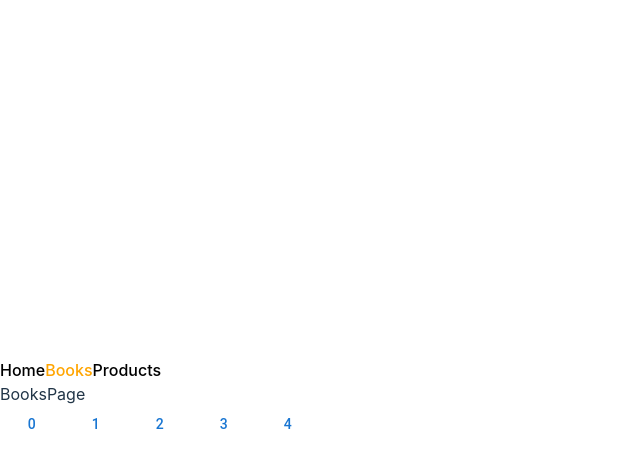
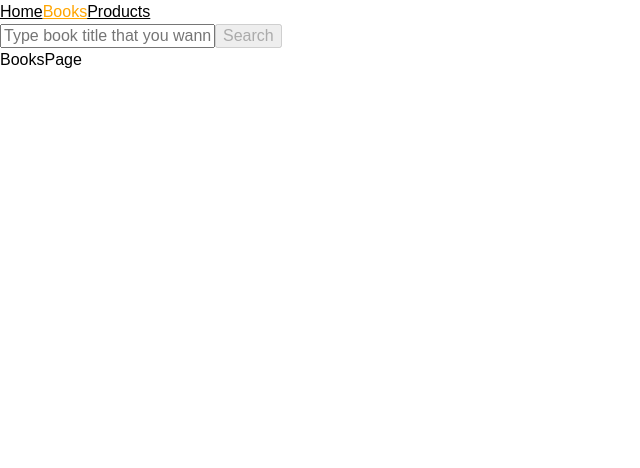
Before and after one commit to Irgey/books-table-react, a React (Vite) app: page /books in a window 1280 px wide. Shown: the top 468 px of the page, without its empty margins (0-640 px from the left). Built offline with nearby package versions, Linux system fonts and the light colour scheme.

Commit message:
routing logic complete

```diff
--- a/package.json
+++ b/package.json
@@ -17,6 +17,7 @@
     "@tanstack/react-query-devtools": "^4.29.13",
     "aos": "^3.0.0-beta.6",
     "axios": "^1.4.0",
+    "modern-normalize": "^2.0.0",
     "react": "^18.2.0",
     "react-dom": "^18.2.0",
     "react-markdown": "^8.0.7",
--- a/src/App.css
+++ /dev/null
@@ -1,28 +0,0 @@
-*,
-*:before,
-*:after {
-  box-sizing: border-box;
-}
-body {
-  font-family: sans-serif;
-  line-height: 1.5;
-}
-h1,
-h2,
-h3,
-h4,
-h5,
-h6,
-p {
-  margin: 0;
-}
-ul,
-ol {
-  margin: 0;
-  padding: 0;
-}
-img {
-  display: block;
-  max-width: 100%;
-  height: auto;
-}
--- a/src/App.jsx
+++ b/src/App.jsx
@@ -17,8 +17,10 @@ const App = () => {
       </nav>
       <Routes>
         <Route path="/" element={<HomePage />} />
-        <Route path="/books" element={<BooksPage />} />
-        <Route path="/books/:bookId" element={<BooksDetails />} />
+        <Route path="/books" element={<BooksPage />}>
+          {" "}
+          <Route path="/books/:bookId" element={<BooksDetails />} />
+        </Route>
         <Route path="*" element={<NotFoundPage />} />
       </Routes>
     </div>
--- a/src/components/BookDetails/BooksDetails.jsx
+++ b/src/components/BookDetails/BooksDetails.jsx
@@ -1,6 +1,111 @@
-import { useParams } from "react-router-dom";
+import { useQuery } from "@tanstack/react-query";
+import TableCell, { tableCellClasses } from "@mui/material/TableCell";
+import TableRow from "@mui/material/TableRow";
+import s from "../../pages/styles.module.css";
+import { getFullInfoById } from "../../services/books-api";
+import { ReactMarkdown } from "react-markdown/lib/react-markdown";
+import rehypeRaw from "rehype-raw";
+import { styled } from "@mui/material";
+import { useParams, useSearchParams } from "react-router-dom";
 
 export const BooksDetails = () => {
-  const { bookId } = useParams();
-  return <div>BooksDetails - {bookId}</div>;
+  const [searchParams, setSearchParams] = useSearchParams();
+  const bookId = searchParams.get("details");
+  const { data: detailedData, refetch: refetchBookData } = useQuery({
+    queryKey: ["bookInfo", bookId],
+    queryFn: () => getFullInfoById(bookId),
+    keepPreviousData: true,
+  });
+
+  return (
+    <StyledTableRow>
+      <StyledTableCell colSpan={4}>
+        <div data-aos="fade-up">
+          {detailedData && (
+            <>
+              <h2>
+                <span>{detailedData.volumeInfo.title}</span>
+                {detailedData.volumeInfo.subtitle && (
+                  <span>,{detailedData.volumeInfo.subtitle}</span>
+                )}
+              </h2>
+              <div className={s.contentWrapper}>
+                <div>
+                  {" "}
+                  <img src={detailedData.volumeInfo.imageLinks.thumbnail} />
+                </div>
+                <ul className={s.contentList}>
+                  {detailedData.volumeInfo.authors && (
+                    <li>
+                      <p>
+                        <b>Author: </b>
+                        {detailedData.volumeInfo.authors.join(", ")}
+                      </p>
+                    </li>
+                  )}
+                  {detailedData.volumeInfo.publisher && (
+                    <li>
+                      <p>
+                        <b>Publisher: </b>
+                        {detailedData.volumeInfo.publisher},
+                        {detailedData.volumeInfo.publishedDate}
+                      </p>
+                    </li>
+                  )}
+                  {detailedData.volumeInfo.printType && (
+                    <li>
+                      <p>
+                        <b>Print type: </b>
+                        {detailedData.volumeInfo.printType}
+                      </p>
+                    </li>
+                  )}
+                  {detailedData.volumeInfo.pageCount && (
+                    <li>
+                      <p>
+                        <b>Page count: </b>
+                        {detailedData.volumeInfo.pageCount}
+                      </p>
+                    </li>
+                  )}
+                  {detailedData.volumeInfo.description && (
+                    <li>
+                      {" "}
+                      <b>Description: </b>
+                      <ReactMarkdown
+                        className={s.descrContainer}
+                        rehypePlugins={[rehypeRaw]}
+                      >
+                        {detailedData.volumeInfo.description}
+                      </ReactMarkdown>{" "}
+                    </li>
+                  )}
+                </ul>
+              </div>
+            </>
+          )}
+        </div>
+      </StyledTableCell>
+    </StyledTableRow>
+  );
 };
+
+const StyledTableCell = styled(TableCell)(({ theme }) => ({
+  [`&.${tableCellClasses.head}`]: {
+    backgroundColor: theme.palette.primary.light,
+    color: theme.palette.common.white,
+  },
+  [`&.${tableCellClasses.body}`]: {
+    fontSize: 14,
+  },
+}));
+
+const StyledTableRow = styled(TableRow)(({ theme }) => ({
+  "&:nth-of-type(odd)": {
+    backgroundColor: theme.palette.action.hover,
+  },
+  // hide last border
+  "&:last-child td, &:last-child th": {
+    border: 0,
+  },
+}));
--- a/src/index.css
+++ b/src/index.css
@@ -1,69 +1,28 @@
-:root {
-  font-family: Inter, system-ui, Avenir, Helvetica, Arial, sans-serif;
+*,
+*:before,
+*:after {
+  box-sizing: border-box;
+}
+body {
+  font-family: sans-serif;
   line-height: 1.5;
-  font-weight: 400;
-
-  color-scheme: light dark;
-  color: rgba(255, 255, 255, 0.87);
-  background-color: #242424;
-
-  font-synthesis: none;
-  text-rendering: optimizeLegibility;
-  -webkit-font-smoothing: antialiased;
-  -moz-osx-font-smoothing: grayscale;
-  -webkit-text-size-adjust: 100%;
 }
-
-a {
-  font-weight: 500;
-  color: #646cff;
-  text-decoration: inherit;
+h1,
+h2,
+h3,
+h4,
+h5,
+h6,
+p {
+  margin: 0;
 }
-a:hover {
-  color: #535bf2;
+ul,
+ol {
+  margin: 0;
+  padding: 0;
 }
-
-body {
-  margin: 0;
-  display: flex;
-  place-items: center;
-  min-width: 320px;
-  min-height: 100vh;
+img {
+  display: block;
+  max-width: 100%;
+  height: auto;
 }
-
-h1 {
-  font-size: 3.2em;
-  line-height: 1.1;
-}
-
-button {
-  border-radius: 8px;
-  border: 1px solid transparent;
-  padding: 0.6em 1.2em;
-  font-size: 1em;
-  font-weight: 500;
-  font-family: inherit;
-  background-color: #1a1a1a;
-  cursor: pointer;
-  transition: border-color 0.25s;
-}
-button:hover {
-  border-color: #646cff;
-}
-button:focus,
-button:focus-visible {
-  outline: 4px auto -webkit-focus-ring-color;
-}
-
-@media (prefers-color-scheme: light) {
-  :root {
-    color: #213547;
-    background-color: #ffffff;
-  }
-  a:hover {
-    color: #747bff;
-  }
-  button {
-    background-color: #f9f9f9;
-  }
-}
--- a/src/main.jsx
+++ b/src/main.jsx
@@ -3,6 +3,7 @@ import App from "./App.jsx";
 import "./index.css";
 import { QueryClient, QueryClientProvider } from "@tanstack/react-query";
 import { BrowserRouter } from "react-router-dom";
+import "modern-normalize";
 const queryClient = new QueryClient();
 ReactDOM.createRoot(document.getElementById("root")).render(
   <QueryClientProvider client={queryClient}>
--- a/src/pages/BooksPage.jsx
+++ b/src/pages/BooksPage.jsx
@@ -10,61 +10,63 @@ import Paper from "@mui/material/Paper";
 import React, { useEffect, useState } from "react";
 import s from "./styles.module.css";
 import { getFullInfoById, searchByQuery } from "../services/books-api";
-import { ReactMarkdown } from "react-markdown/lib/react-markdown";
-import rehypeRaw from "rehype-raw";
 import { Button, Skeleton, styled } from "@mui/material";
-import AOS from "aos";
-import { useNavigate } from "react-router-dom";
+import { Outlet, useNavigate, useSearchParams } from "react-router-dom";
+import { BooksDetails } from "../components/BookDetails/BooksDetails";
 
 export const BooksPage = () => {
+  const [searchParams, setSearchParams] = useSearchParams();
+  const searchQuery = searchParams.get("q");
+  const currentDetails = searchParams.get("details");
   const [currentId, setCurrentId] = useState("");
-
   const [query, setQuery] = useState("");
-  useEffect(() => {
-    AOS.init({
-      duration: 1000,
-    });
-  }, []);
   const {
     data: tableBooks,
     isLoading,
     refetch: getSearchedBooks,
   } = useQuery({
     queryKey: ["books"],
-    queryFn: () => searchByQuery(query),
+    queryFn: () => searchByQuery(searchQuery),
     enabled: false,
   });
 
   const { data: detailedData, refetch: refetchBookData } = useQuery({
-    queryKey: ["bookInfo", currentId],
-    queryFn: () => getFullInfoById(currentId),
+    queryKey: ["bookInfo", currentDetails],
+    queryFn: () => getFullInfoById(currentDetails),
     enabled: false,
     keepPreviousData: true,
   });
-
+  useEffect(() => {
+    console.dir(searchQuery);
+    searchQuery && getSearchedBooks();
+  }, [searchQuery, getSearchedBooks]);
   useEffect(() => {
     currentId && refetchBookData();
   }, [currentId, refetchBookData]);
 
+  const navigate = useNavigate();
   const handleRowClick = (id) => {
+    if (currentId === id) {
+      setCurrentId("");
+      return;
+      // navigate('/books')
+    }
     setCurrentId(id);
+
+    setSearchParams({ q: searchQuery, details: id });
+    console.dir(typeof currentDetails);
   };
-  const navigate = useNavigate();
-  const onRowClick = (rowId) => {
-    navigate(`${rowId}`);
-  };
+
   return (
     <>
-      {/* <ReactQueryDevtools />
+      <ReactQueryDevtools />
       <div>
         <form
-          data-aos="fade-up"
           onSubmit={(e) => {
             e.preventDefault();
-            getSearchedBooks();
+            setSearchParams({ q: query });
           }}
         >
-          {" "}
           <input
             value={query}
             onChange={(e) => {
@@ -73,9 +75,9 @@ export const BooksPage = () => {
             type="text"
             placeholder="Type book title that you wanna to search..."
           />
-          <button>Search</button>
+          <button disabled={query ? false : true}>Search</button>
         </form>
-        <>
+        {tableBooks && searchQuery && (
           <TableContainer component={Paper}>
             <Table sx={{ minWidth: 650 }} aria-label="simple table">
               <TableHead>
@@ -123,112 +125,16 @@ export const BooksPage = () => {
                           <a href={infoLink}>{infoLink}</a>
                         </StyledTableCell>
                       </StyledTableRow>
-                      {currentId === item.id && (
-                        <StyledTableRow>
-                          <StyledTableCell colSpan={4}>
-                            <div data-aos="fade-up">
-                              {detailedData && (
-                                <>
-                                  <h2>
-                                    <span>{detailedData.volumeInfo.title}</span>
-                                    {detailedData.volumeInfo.subtitle && (
-                                      <span>
-                                        ,{detailedData.volumeInfo.subtitle}
-                                      </span>
-                                    )}
-                                  </h2>
-                                  <div className={s.contentWrapper}>
-                                    <div>
-                                      {" "}
-                                      <img
-                                        src={
-                                          detailedData.volumeInfo.imageLinks
-                                            .thumbnail
-                                        }
-                                      />
-                                    </div>
-                                    <ul className={s.contentList}>
-                                      {detailedData.volumeInfo.authors && (
-                                        <li>
-                                          <p>
-                                            <b>Author: </b>
-                                            {detailedData.volumeInfo.authors.join(
-                                              ", "
-                                            )}
-                                          </p>
-                                        </li>
-                                      )}
-                                      {detailedData.volumeInfo.publisher && (
-                                        <li>
-                                          <p>
-                                            <b>Publisher: </b>
-                                            {detailedData.volumeInfo.publisher},
-                                            {
-                                              detailedData.volumeInfo
-                                                .publishedDate
-                                            }
-                                          </p>
-                                        </li>
-                                      )}
-                                      {detailedData.volumeInfo.printType && (
-                                        <li>
-                                          <p>
-                                            <b>Print type: </b>
-                                            {detailedData.volumeInfo.printType}
-                                          </p>
-                                        </li>
-                                      )}
-                                      {detailedData.volumeInfo.pageCount && (
-                                        <li>
-                                          <p>
-                                            <b>Page count: </b>
-                                            {detailedData.volumeInfo.pageCount}
-                                          </p>
-                                        </li>
-                                      )}
-                                      {detailedData.volumeInfo.description && (
-                                        <li>
-                                          {" "}
-                                          <b>Description: </b>
-                                          <ReactMarkdown
-                                            className={s.descrContainer}
-                                            rehypePlugins={[rehypeRaw]}
-                                          >
-                                            {
-                                              detailedData.volumeInfo
-                                                .description
-                                            }
-                                          </ReactMarkdown>{" "}
-                                        </li>
-                                      )}
-                                    </ul>
-                                  </div>
-                                </>
-                              )}
-                            </div>
-                          </StyledTableCell>
-                        </StyledTableRow>
-                      )}
+                      {item.id === currentDetails && <BooksDetails />}
                     </React.Fragment>
                   );
                 })}
               </TableBody>
             </Table>
           </TableContainer>
-        </>
-      </div> */}
-
+        )}
+      </div>
       <div>BooksPage</div>
-      {[0, 1, 2, 3, 4].map((item) => (
-        <Button
-          key={item}
-          onClick={() => {
-            onRowClick(item);
-          }}
-        >
-          {item}
-        </Button>
-      ))}
     </>
   );
 };
```
Also changed, not shown: index.html (+7 -0 lines), 1 other file (tests, documents, lock files or other folders).
